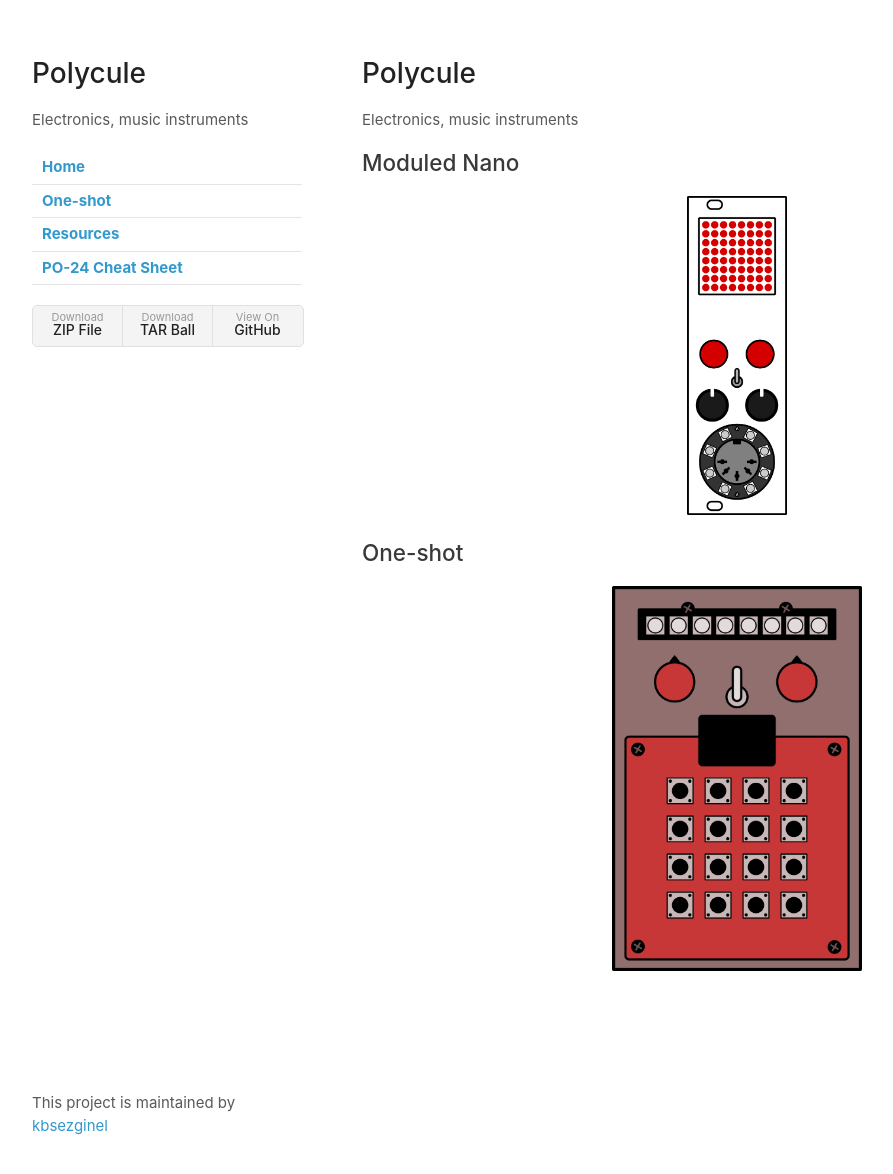
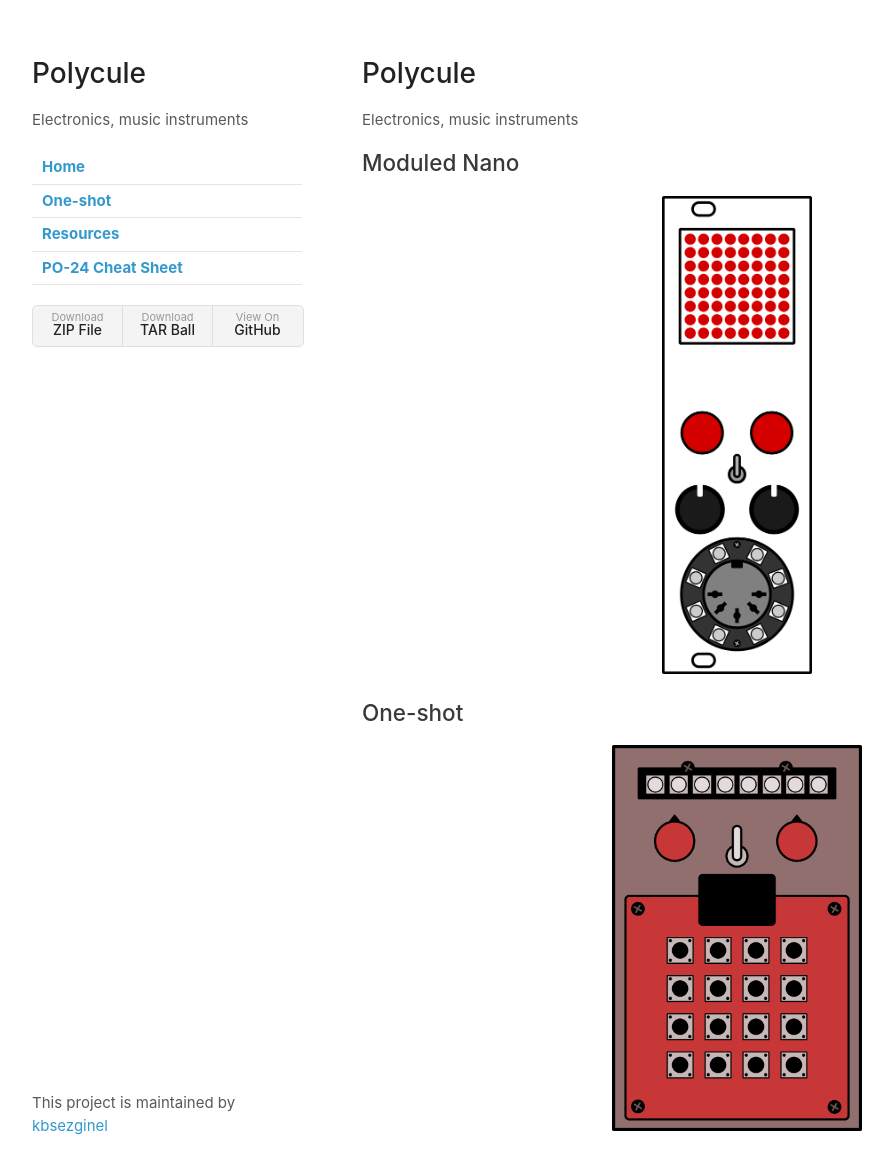
Before and after one commit to kbsezginel/polycule, a Jekyll site: the page built from index.md, in a window 1280 px wide and 1207 px high. Shown: the top 1174 px of the window, without its empty margins (68-961 px from the left). Built offline with Jekyll 4.4.1, drawn with Linux system fonts in a browser that asks for light colours; our own code applies the rules of GitHub Pages for plain Markdown files.

Commit message:
Update img links

```diff
--- a/index.md
+++ b/index.md
@@ -5,7 +5,7 @@
 {{site.description}}
 
 ## Moduled Nano
-<p align="center"><img src="assets/img/moduled/moduled-nano-front.png" width="100"></p>
+<p align="center"><img src="assets/img/moduled/moduled-nano-front.png" width="150"></p>
 
 ## One-shot
 <p align="center"><img src="assets/img/one-shot/polycule-one-shot-front.png" width="250"></p>
```
Also changed, not shown: README.md.
